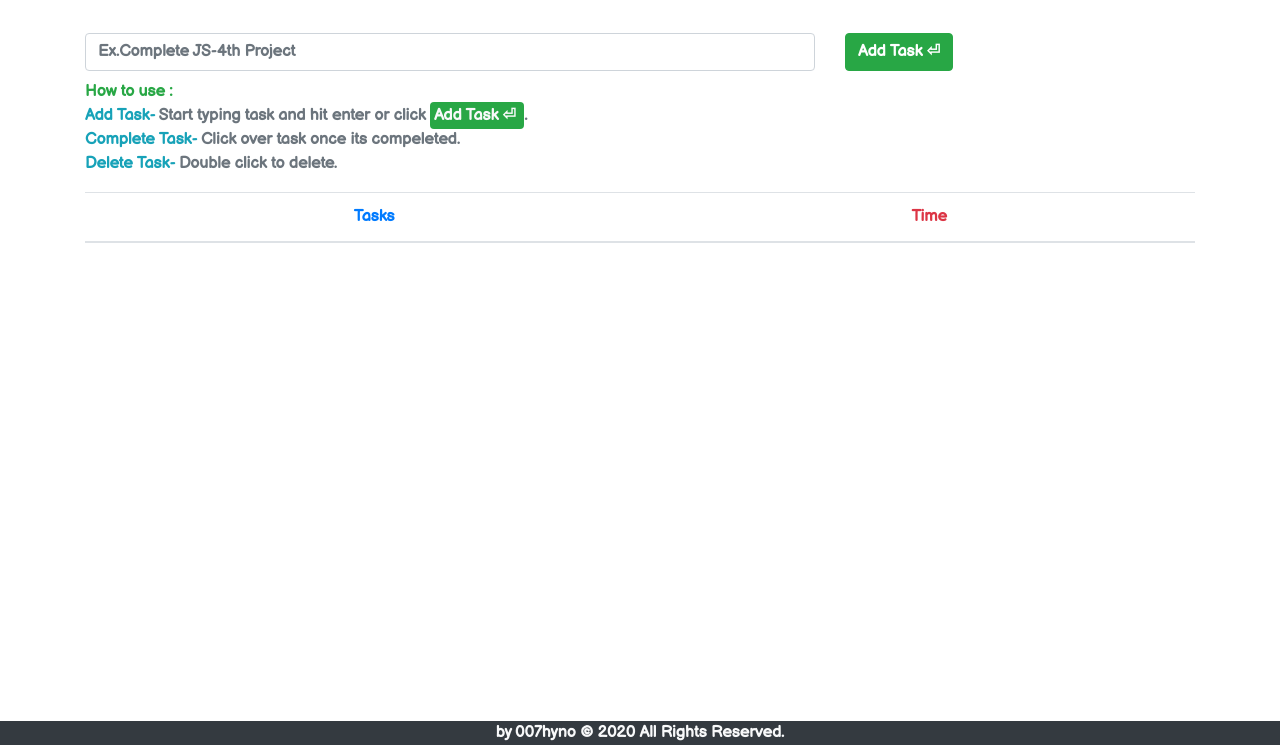
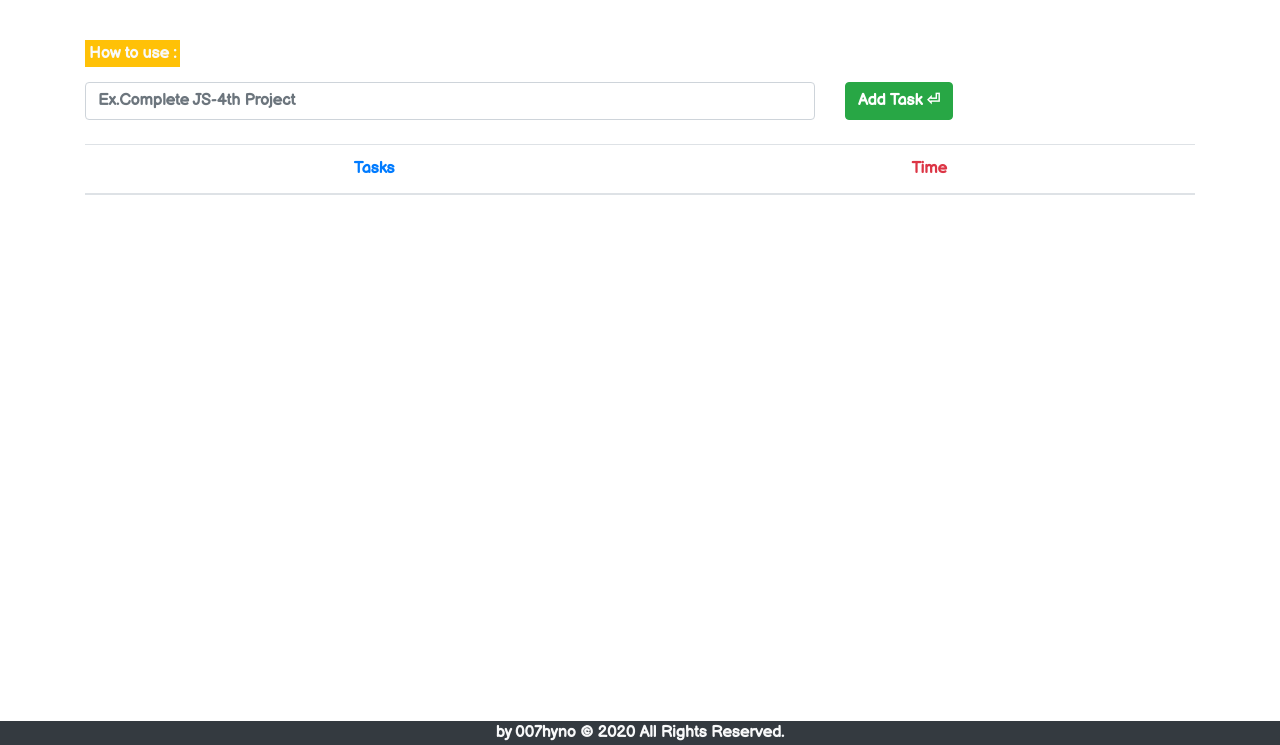
Before and after one commit to 007hyno/todo-github.io, a plain HTML site: page index.html in a window 1280 px wide. Shown: the part 55-800 px from the top of the page. Drawn offline with nearby package versions, Linux system fonts and the light colour scheme.

Commit message:
final chnages and add help menu with toggle feature

```diff
--- a/index.html
+++ b/index.html
@@ -10,6 +10,9 @@
     <style>
         .conn{
             user-select:none;
+        }
+        .hide{
+            display: none;
         }
     </style>
     <title>Todo List</title>
@@ -28,26 +31,27 @@
         </div>
     </header>
     <div class="container conn"><br>
-        <form >
-            <div class="row">
-                <div class="col-md-8">
-                    <input type="text"  class="form-control font-weight-bold" id="input" placeholder="Ex.Complete JS-4th Project">
-                </div>
-                <div class="col-md-4">
-                    <input type="submit" class="btn btn-success rounded font-weight-bold" value="Add Task &#x23CE;" id="btn">
-                </div>
-            </form>
+
             <div class="col-md-12">
                 <!-- <hr> -->
             </div>
-            <div class="container">
-                <p class="text-muted pt-2"><span class="text-success">How to use :</span><br> <span class="text-muted">
-                    <span class="text-info"> Add Task-</span> Start typing task and hit enter or click <span class=" rounded p-1 bg-success text-light"> Add Task &#x23CE </span class="text-suceess">.</span><br>
+            <p class="text-muted pt-2 " id="help"><span class="text-light p-1 bg-warning">How to use :</span><br> <span class="text-muted">
+            <div class="container hide" id="ask">
+                    <span class="text-info"> Add Task-</span> Start typing task and hit enter or click <span class=" rounded p-1 bg-success text-light"> Add-Task &#x23CE </span class="text-suceess">.</span><br>
                     <span class="text-info"> Complete Task-</span> Click over task once its compeleted.</span><br>
                     <span class="text-info"> Delete Task-</span> Double click to delete.</span>
                 </p>
             </div>
-                <div class="to-dos container-fluid text-center" id="">
+            <form >
+                <div class="row">
+                    <div class="col-md-8">
+                        <input type="text"  class="form-control font-weight-bold" id="input" placeholder="Ex.Complete JS-4th Project">
+                    </div>
+                    <div class="col-md-4">
+                        <input type="submit" class="btn btn-success rounded font-weight-bold" value="Add Task &#x23CE;" id="btn">
+                    </div>
+                </form>
+                <div class="to-dos container-fluid text-center mt-4" id="">
                     <table class="table" id="main">
                         <thead>
                         <tr>
--- a/script.js
+++ b/script.js
@@ -34,3 +34,9 @@ btn.addEventListener('click', function(event){
     })
     event.preventDefault();
 })
+var help = document.getElementById('help');
+var ask = document.getElementById('ask');
+help.addEventListener('click',function(){
+    ask.classList.toggle("hide");
+    console.log('paras');
+})
```
